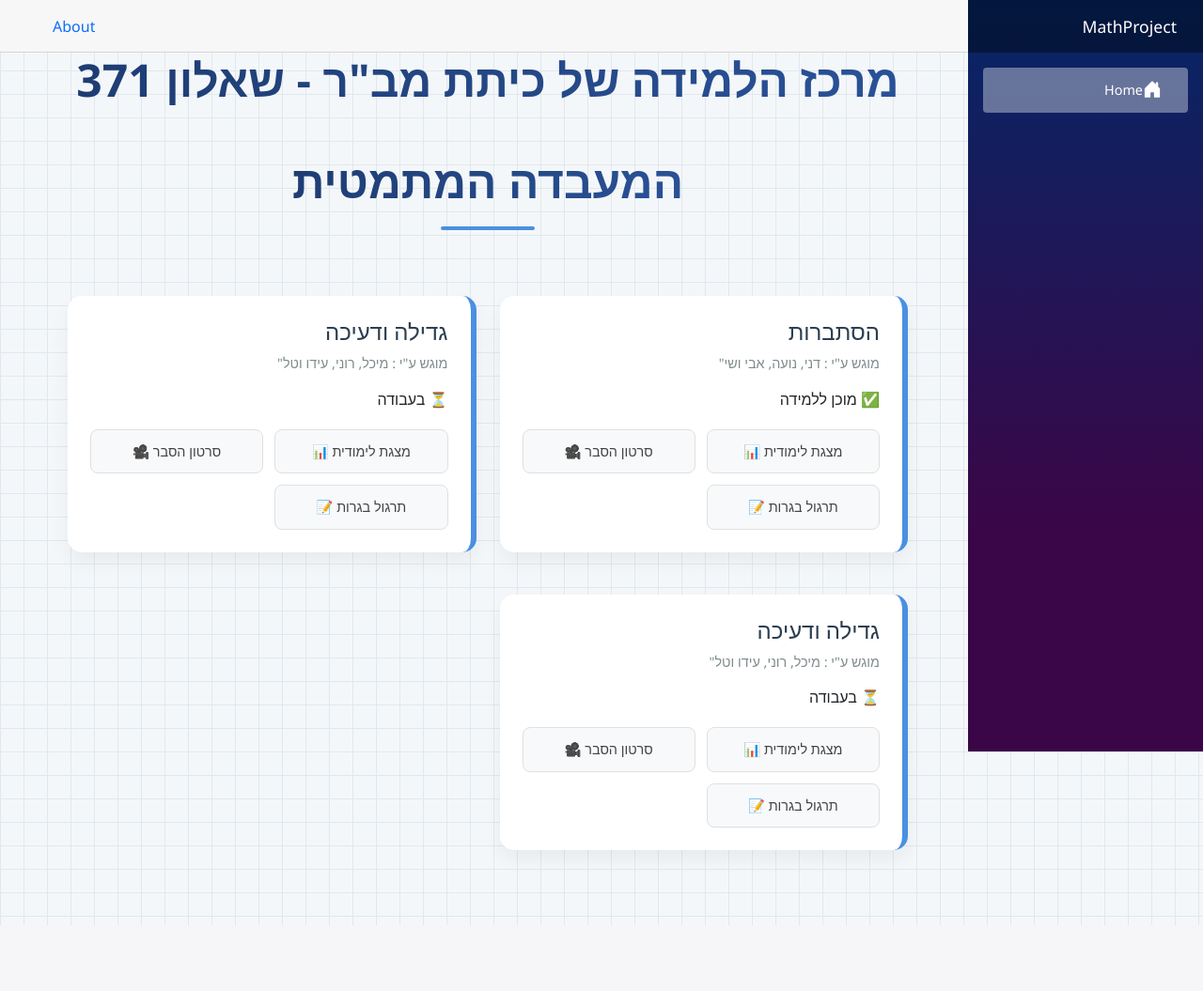
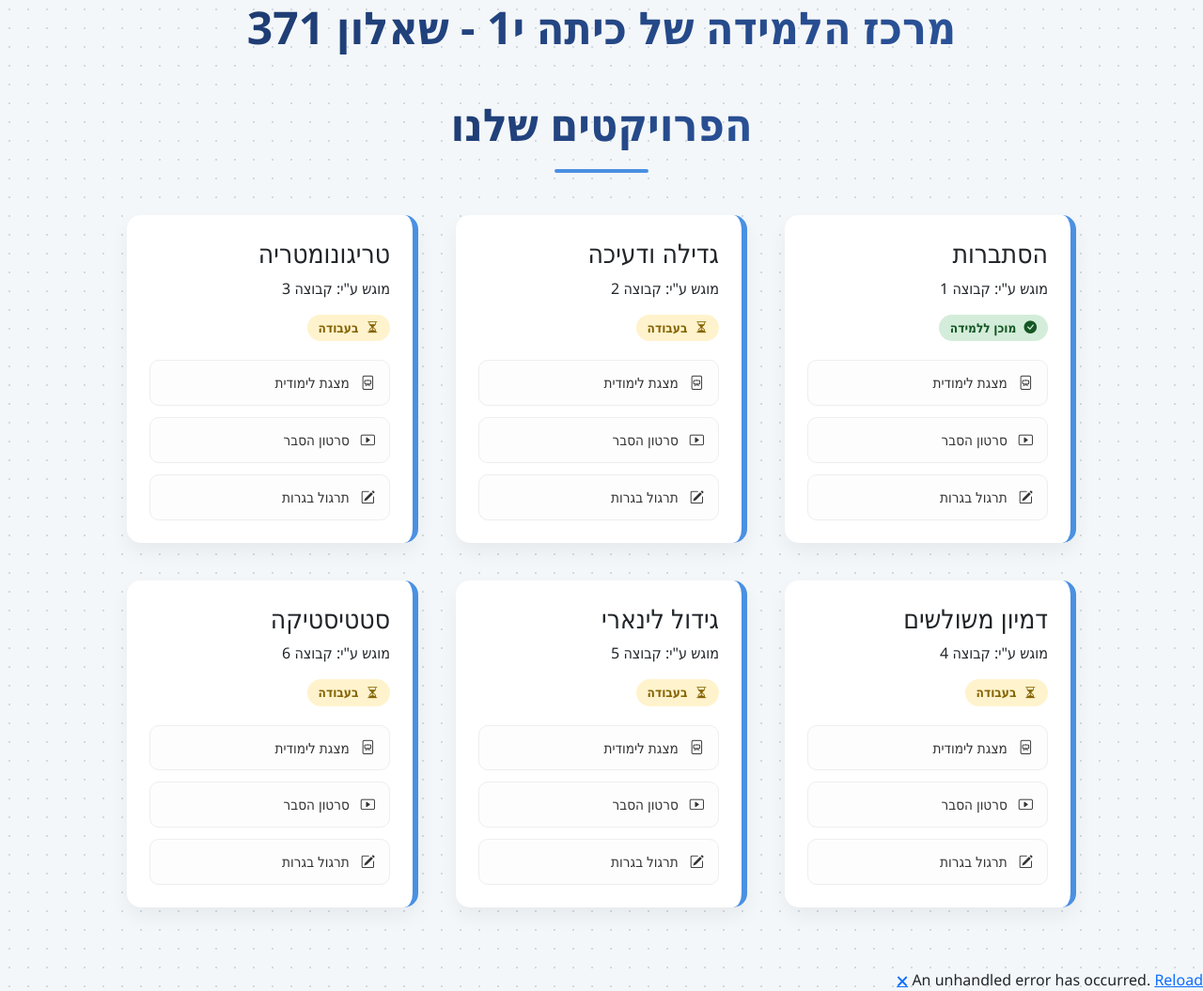
Before and after one commit to AdiEllis/MathProject, an ASP.NET Core app: page / in a window 1280 px wide. Shown: the whole page at 94% size. Before the commit the page ends 985 px from the top, so only its background shows below. Run offline with ASP.NET Core 8, Linux system fonts and the light colour scheme; style sheets or scripts are compiled from the project's sources.

Commit message:
update to get to ai to solve the issues

```diff
--- a/Components/Layout/MainLayout.razor
+++ b/Components/Layout/MainLayout.razor
@@ -1,16 +1,5 @@
 @inherits LayoutComponentBase
-<div class="page">
-    <div class="sidebar">
-        <NavMenu />
-    </div>
 
-    <main>
-        <div class="top-row px-4">
-            <a href="https://learn.microsoft.com/aspnet/core/" target="_blank">About</a>
-        </div>
-
-        <article class="content px-4">
-            @Body
-        </article>
-    </main>
-</div>
+<main>
+    @Body
+</main>
--- a/Components/Pages/Home.razor
+++ b/Components/Pages/Home.razor
@@ -3,11 +3,11 @@
 
 <PageTitle>ויקי-בגרות 371</PageTitle>
 
-<h1>מרכז הלמידה של כיתת מב"ר - שאלון 371</h1>
+<h1>מרכז הלמידה של כיתה י1 - שאלון 371</h1>
 
 <div class="container">
     <div class="header-section">
-        <h1> המעבדה המתמטית</h1>
+        <h1> הפרויקטים שלנו</h1>
         <div class="header-accent"></div>
     </div>
 
@@ -24,23 +24,47 @@
 {
         new MathProject {
             Topic = "הסתברות",
-            Students = "דני, נועה, אבי ושי",
+            Students = "קבוצה 1",
             IsCompleted = true,
-            PresentationLink = "#", // כאן יבוא הלינק האמיתי
+            PresentationLink = "file:///C:/Users/user/Downloads/Project_Based_Math_371.pdf", // כאן יבוא הלינק האמיתי
             VideoLink = "#",
             ExercisesLink = "#"
         },
         new MathProject {
             Topic = "גדילה ודעיכה",
-            Students = "מיכל, רוני, עידו וטל",
+            Students = "קבוצה 2",
             IsCompleted = false,
             PresentationLink = "#",
             VideoLink = "#",
             ExercisesLink = "#"
         },
         new MathProject {
-            Topic = "גדילה ודעיכה",
-            Students = "מיכל, רוני, עידו וטל",
+            Topic = "טריגונומטריה",
+            Students = "קבוצה 3",
+            IsCompleted = false,
+            PresentationLink = "#",
+            VideoLink = "#",
+            ExercisesLink = "#"
+        },
+        new MathProject {
+            Topic = "דמיון משולשים",
+            Students = "קבוצה 4",
+            IsCompleted = false,
+            PresentationLink = "#",
+            VideoLink = "#",
+            ExercisesLink = "#"
+        },
+        new MathProject {
+            Topic = "גידול לינארי",
+            Students = "קבוצה 5",
+            IsCompleted = false,
+            PresentationLink = "#",
+            VideoLink = "#",
+            ExercisesLink = "#"
+        },
+        new MathProject {
+            Topic = "סטטיסטיקה",
+            Students = "קבוצה 6",
             IsCompleted = false,
             PresentationLink = "#",
             VideoLink = "#",
--- a/Components/Pages/Home.razor.css
+++ b/Components/Pages/Home.razor.css
@@ -5,15 +5,24 @@
     background-size: 20px 20px;
     font-family: 'Segoe UI', Tahoma, Geneva, Verdana, sans-serif;
 }
-
+/* הגדרת הגריד כדי שהכרטיסיות יעמדו אחת ליד השנייה */
 .main-grid {
     display: grid;
-    /* זה גורם לכרטיסיות להסתדר לבד לפי רוחב המסך */
-    grid-template-columns: repeat(auto-fit, minmax(320px, 1fr));
-    gap: 25px; /* רווח בין הכרטיסיות */
-    padding: 20px;
+    /* יוצר טורים אוטומטיים: מינימום 280 פיקסלים לכרטיסייה */
+    grid-template-columns: repeat(auto-fit, minmax(280px, 1fr));
+    gap: 20px;
+    padding: 15px;
     width: 100%;
-    box-sizing: border-box;
+    max-width: 1200px;
+    margin: 0 auto;
+}
+
+/* תיקון לכותרת שתהיה קטנה יותר בטלפון (רספונסיביות) */
+@media (max-width: 600px) {
+    h1 {
+        font-size: 1.8rem !important;
+        text-align: center;
+    }
 }
 
 .container {
@@ -25,14 +34,14 @@
 /* עיצוב כותרת "מתפוצצת" ומעניינת */
 .header-section {
     text-align: center;
-    margin-bottom: 50px;
+    margin-bottom: 20px;
     position: relative;
 }
 
 h1 {
     font-size: 3rem;
     color: #2c3e50;
-    margin-bottom: 10px;
+    margin-bottom: 5px;
     font-weight: 800;
     /* שילוב של צבע כחול-מתמטי */
     background: linear-gradient(120deg, #1e3c72 0%, #2a5298 100%);
--- a/Components/ProjectCard.razor
+++ b/Components/ProjectCard.razor
@@ -2,18 +2,43 @@
 
 <div class="project-card">
     <h3>@Project.Topic</h3>
-    <p class="students">מוגש ע"י : @Project.Students"</p>
+    <p class="students">מוגש ע"י: @Project.Students</p>
+
+    @* סטטוס כללי של הפרויקט *@
     <div class="status @(Project.IsCompleted ? "done" : "working")">
-        @(Project.IsCompleted ? "✅ מוכן ללמידה" : "⏳ בעבודה")
+        <i class="bi @(Project.IsCompleted ? "bi-check-circle-fill" : "bi-hourglass-split")"></i>
+        @(Project.IsCompleted ? "מוכן ללמידה" : "בעבודה")
     </div>
 
-    <div class="links-grid">
-        <a href="@Project.PresentationLink" target="_blank" class="btn">מצגת לימודית 📊</a>
-        <a href="@Project.VideoLink" target="_blank" class="btn">סרטון הסבר 🎥</a>
-        <a href="@Project.ExercisesLink" target="_blank" class="btn">תרגול בגרות 📝</a>
+    <div class="links-container">
+        @* כפתור מצגת *@
+        <a href="@Project.PresentationLink" target="_blank"
+           class="custom-btn btn-pres @(string.IsNullOrEmpty(Project.PresentationLink) ? "disabled" : "active")">
+            <i class="bi bi-file-easel"></i>
+            <span>מצגת לימודית</span>
+            @if (string.IsNullOrEmpty(Project.PresentationLink))
+            {<span class="badge">טרם הועלה</span>}
+        </a>
+
+        @* כפתור סרטון *@
+        <a href="@Project.VideoLink" target="_blank"
+           class="custom-btn btn-video @(string.IsNullOrEmpty(Project.VideoLink) ? "disabled" : "active")">
+            <i class="bi bi-play-btn"></i>
+            <span>סרטון הסבר</span>
+            @if (string.IsNullOrEmpty(Project.VideoLink))
+            {<span class="badge">טרם הועלה</span>}
+        </a>
+
+        @* כפתור תרגול *@
+        <a href="@Project.ExercisesLink" target="_blank"
+           class="custom-btn btn-practice @(string.IsNullOrEmpty(Project.ExercisesLink) ? "disabled" : "active")">
+            <i class="bi bi-pencil-square"></i>
+            <span>תרגול בגרות</span>
+            @if (string.IsNullOrEmpty(Project.ExercisesLink))
+            {<span class="badge">טרם הועלה</span>}
+        </a>
     </div>
 </div>
-
 
 @code {
     [Parameter] public MathProject Project { get; set; }
--- a/Components/ProjectCard.razor.css
+++ b/Components/ProjectCard.razor.css
@@ -1,56 +1,97 @@
-/* בתוך ProjectCard.razor.css */
-
 .project-card {
     background: #ffffff;
     border-radius: 15px;
     padding: 24px;
-    box-shadow: 0 10px 20px rgba(0,0,0,0.05); /* צל עדין ומודרני */
-    border-right: 6px solid #4a90e2; /* פס צבע בצד ימין (עברית) */
+    box-shadow: 0 10px 20px rgba(0,0,0,0.05);
+    border-right: 6px solid #4a90e2;
     text-align: right;
     direction: rtl;
     transition: transform 0.2s ease;
-    margin-bottom: 20px;
+    margin: 10px;
+    display: flex;
+    flex-direction: column;
+    min-width: 300px;
 }
 
     .project-card:hover {
-        transform: translateY(-5px); /* אפקט ריחוף קטן */
+        transform: translateY(-5px);
     }
 
-h3 {
-    color: #2c3e50;
-    margin-top: 0;
-    font-size: 1.5rem;
-}
-
-.students {
-    color: #7f8c8d;
-    font-size: 0.9rem;
-    margin-bottom: 15px;
-}
-
-.links-grid {
-    display: grid;
-    grid-template-columns: 1fr 1fr; /* שני כפתורים בשורה */
+.links-container {
+    display: flex;
+    flex-direction: column;
     gap: 12px;
     margin-top: 20px;
 }
 
-/* הכפתור של הסרטון (תוצר 2) יהיה בולט יותר */
-.btn {
+.custom-btn {
     display: flex;
     align-items: center;
-    justify-content: center;
-    padding: 12px;
-    background: #f8f9fa;
-    border: 1px solid #e0e0e0;
-    border-radius: 8px;
+    padding: 12px 15px;
+    border-radius: 10px;
     text-decoration: none;
-    color: #444;
     font-weight: 500;
-    font-size: 0.9rem;
+    font-size: 0.95rem;
+    gap: 12px;
+    transition: all 0.2s;
+    border: 1px solid #eee;
+    background: #fdfdfd;
+    color: #333;
+    position: relative;
 }
 
-    .btn:hover {
-        background: #4a90e2;
-        color: white;
+    /* מצב חסום - כשאין לינק */
+    .custom-btn.disabled {
+        opacity: 0.5;
+        filter: grayscale(1);
+        pointer-events: none; /* מונע לחיצה */
+        background: #f5f5f5;
     }
+
+.badge {
+    font-size: 0.7rem;
+    background: #e0e0e0;
+    padding: 2px 6px;
+    border-radius: 4px;
+    margin-right: auto; /* דוחף את התווית שמאלה */
+}
+
+/* אפקטים במעבר עכבר לכפתורים פעילים */
+.custom-btn.active.btn-pres:hover {
+    background: #e7f1ff;
+    color: #0d6efd;
+    border-color: #0d6efd;
+}
+
+.custom-btn.active.btn-video:hover {
+    background: #fdf2f2;
+    color: #dc3545;
+    border-color: #dc3545;
+}
+
+.custom-btn.active.btn-practice:hover {
+    background: #f2f9f2;
+    color: #198754;
+    border-color: #198754;
+}
+
+.status {
+    display: inline-flex;
+    align-items: center;
+    gap: 8px;
+    padding: 4px 12px;
+    border-radius: 20px;
+    font-size: 0.85rem;
+    font-weight: bold;
+    width: fit-content;
+}
+
+    .status.working {
+        background: #fff3cd;
+        color: #856404;
+    }
+
+    .status.done {
+        background: #d4edda;
+        color: #155724;
+    }
--- a/Components/_Imports.razor
+++ b/Components/_Imports.razor
@@ -8,3 +8,4 @@
 @using Microsoft.JSInterop
 @using MathProject
 @using MathProject.Components.Layout
+@using MathProject.Models
--- a/Models/MathProject.cs
+++ b/Models/MathProject.cs
@@ -8,5 +8,11 @@
         public string VideoLink { get; set; }
         public string ExercisesLink { get; set; }
         public bool IsCompleted { get; set; }
+
+        // status
+        public bool HasPresentation { get; set; }
+        public bool HasVideo { get; set; }
+        public bool HasExercises { get; set; }
+
     }
 }
--- a/wwwroot/css/app.css
+++ b/wwwroot/css/app.css
@@ -1,65 +1,56 @@
-/* ????? ????? ??? ??????? - ????? ?? ?? ?????? */
-html, body {
-    height: 100%;
+/* ??? ??????? ???? ??? */
+body {
+    background-color: #f4f7f9;
+    background-image: radial-gradient(#d1d9e0 1px, transparent 1px);
+    background-size: 20px 20px;
+    direction: rtl;
     margin: 0;
-    padding: 0;
-    background-color: #f4f7f9;
-    background-image: linear-gradient(#e1e8ed 1px, transparent 1px), linear-gradient(90deg, #e1e8ed 1px, transparent 1px);
-    background-size: 25px 25px;
-    font-family: 'Segoe UI', system-ui, -apple-system, sans-serif;
-    direction: rtl; /* ???? ?????? */
+    font-family: 'Segoe UI', Tahoma, Geneva, Verdana, sans-serif;
 }
 
-/* ?????? ????? ?? ?????? - ???? ?????? */
-#blazor-error-ui {
-    background: lightyellow;
-    bottom: 0;
-    box-shadow: 0 -1px 2px rgba(0, 0, 0, 0.2);
-    display: none;
-    left: 0;
-    padding: 0.6rem 1.25rem 0.7rem 1.25rem;
-    position: fixed;
+/* ???? ?? ????? */
+.container {
     width: 100%;
-    z-index: 1000;
+    max-width: 1000px;
+    margin: 0 auto;
+    padding: 20px;
+    box-sizing: border-box;
 }
 
-    #blazor-error-ui .dismiss {
-        cursor: pointer;
-        position: absolute;
-        right: 0.75rem;
-        top: 0.5rem;
+/* ????? ?????? ??????? */
+h1 {
+    font-size: 2.2rem;
+    color: #1e3c72;
+    text-align: center;
+    margin-bottom: 5px;
 }
 
-/* ???????? ?????? ?? ???? - ???? ?????? */
-.loading-progress {
-    position: relative;
-    display: block;
-    width: 8rem;
-    height: 8rem;
-    margin: 20vh auto 1rem auto;
+.subtitle {
+    text-align: center;
+    color: #5d6d7e;
+    margin-bottom: 30px;
 }
 
-    .loading-progress circle {
-        fill: none;
-        stroke: #e0e0e0;
-        stroke-width: 0.6rem;
-        transform-origin: 50% 50%;
-        transform: rotate(-90deg);
+/* ????? ????? - ???? ?? ????????? ??? */
+.main-grid {
+    display: grid;
+    grid-template-columns: repeat(auto-fit, minmax(300px, 1fr));
+    gap: 20px;
+    width: 100%;
 }
 
-        .loading-progress circle:last-child {
-            stroke: #4a90e2; /* ?????? ????? ?? ??????? ??? */
-            stroke-dasharray: calc(3.141 * var(--blazor-load-percentage, 0%) * 0.8), 500%;
-            transition: stroke-dasharray 0.05s ease-in-out;
+/* ????? ??????? - ????? ?????? ?????? */
+@media (max-width: 600px) {
+    h1 {
+        font-size: 1.6rem;
     }
 
-.loading-progress-text {
-    position: absolute;
-    text-align: center;
-    font-weight: bold;
-    inset: calc(20vh + 3.25rem) 0 auto 0.2rem;
+    .container {
+        padding: 10px;
     }
 
-    .loading-progress-text:after {
-        content: var(--blazor-load-percentage-text, "????...");
+    .main-grid {
+        grid-template-columns: 1fr;
     }
+    /* ??? ??? ?????? */
+}
--- a/wwwroot/index.html
+++ b/wwwroot/index.html
@@ -6,10 +6,16 @@
     <meta name="viewport" content="width=device-width, initial-scale=1.0" />
     <title>MathProject</title>
     <base href="/" />
-    <link rel="stylesheet" href="css/bootstrap/bootstrap.min.css" />
+
+    <link href="https://cdn.jsdelivr.net/npm/bootstrap@5.3.8/dist/css/bootstrap.min.css" rel="stylesheet" integrity="sha384-sRIl4kxILFvY47J16cr9ZwB07vP4J8+LH7qKQnuqkuIAvNWLzeN8tE5YBujZqJLB" crossorigin="anonymous">
+    <script src="https://cdn.jsdelivr.net/npm/bootstrap@5.3.8/dist/js/bootstrap.bundle.min.js" integrity="sha384-FKyoEForCGlyvwx9Hj09JcYn3nv7wiPVlz7YYwJrWVcXK/BmnVDxM+D2scQbITxI" crossorigin="anonymous"></script>
+
     <link rel="stylesheet" href="css/app.css" />
     <link rel="icon" type="image/png" href="favicon.png" />
     <link href="MathProject.styles.css" rel="stylesheet" />
+
+
+    <link rel="stylesheet" href="https://cdn.jsdelivr.net/npm/bootstrap-icons@1.13.1/font/bootstrap-icons.min.css">
 </head>
 
 <body>
```
Also changed, not shown: Services/FirebaseService.cs (added, +19 -0 lines), MathProject.csproj. Lines whose indentation alone changed are shown as unchanged.
